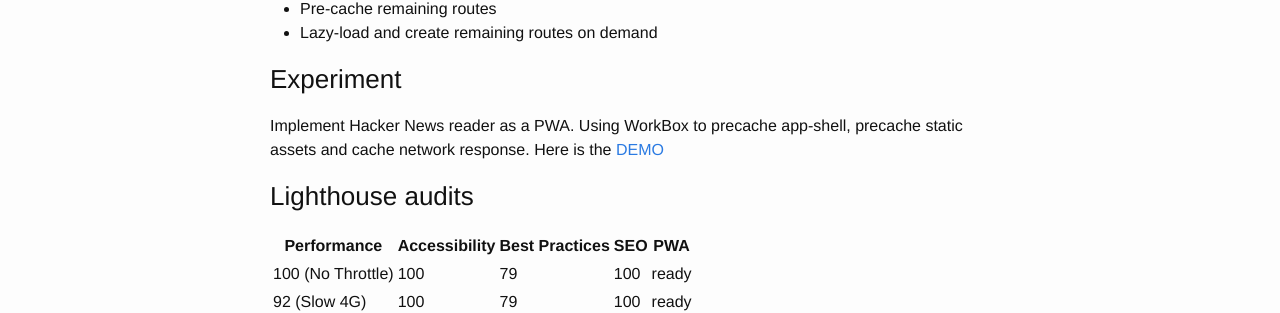
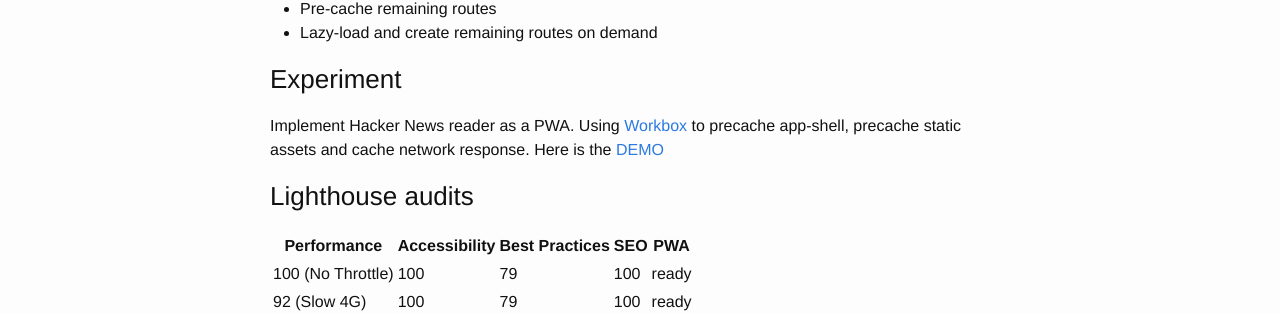
Before and after one commit to supersubwoofer/blog, a Jekyll site: the page built from _posts/2019-09-01-pwa-workbox.markdown, in a window 1280 px wide. Shown: the part 602-915 px from the top of the page. Built offline with Jekyll 4.4.1, drawn with Linux system fonts in a browser that asks for light colours.

```diff
--- a/_posts/2019-09-01-pwa-workbox.markdown
+++ b/_posts/2019-09-01-pwa-workbox.markdown
@@ -27,7 +27,7 @@ categories: PWA
 
 
 ### Experiment
-Implement Hacker News reader as a PWA. Using WorkBox to precache app-shell, precache static assets and cache network response. Here is the [DEMO]
+Implement Hacker News reader as a PWA. Using [Workbox] to precache app-shell, precache static assets and cache network response. Here is the [DEMO]
 
 
 ### Lighthouse audits
```
Also changed, not shown: other parts of _posts/2019-09-01-pwa-workbox.markdown (+1 -0 lines), 2 other files.
